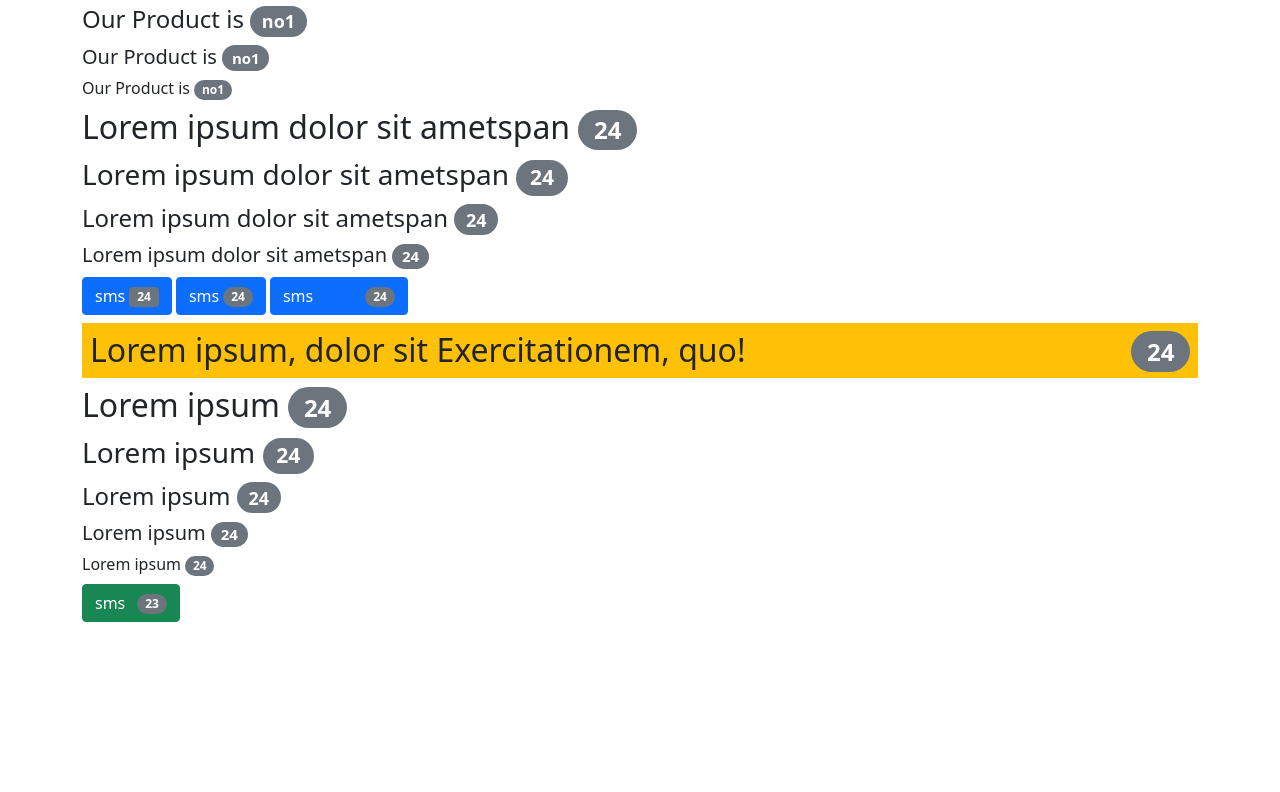
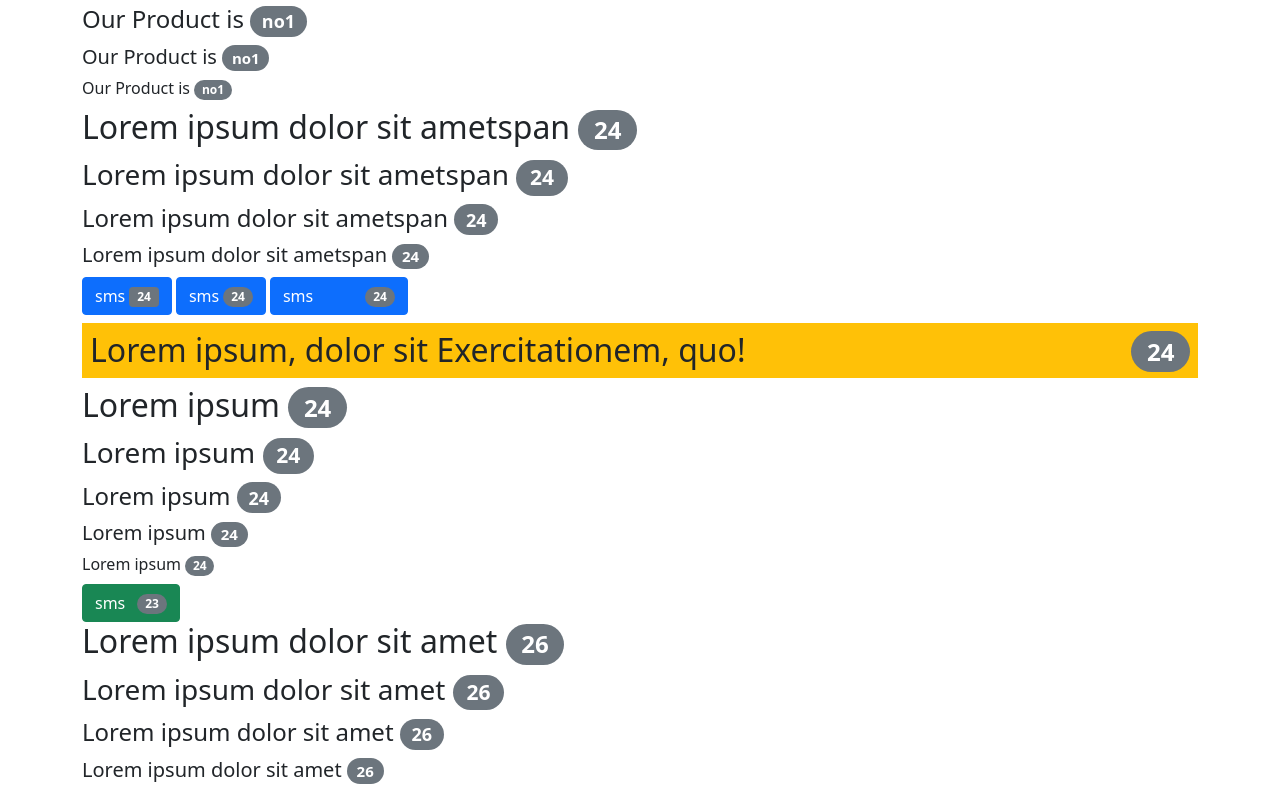
Before and after one commit to TheCreativeMind77/bootstrap_badge, a plain HTML site: page index.html in a window 1280 px wide. Shown: the part 881-1673 px from the top of the page. Before the commit the page ends 1503 px from the top, so only its background shows below. Drawn offline with nearby package versions, Linux system fonts and the light colour scheme.

Commit message:
7th commit

```diff
--- a/index.html
+++ b/index.html
@@ -104,6 +104,12 @@
             <button class="btn btn-success">sms <span class="badge bg-secondary rounded-pill ms-2">23</span></button>
         </div>
     </div>
+    <div class="container">
+        <h2>Lorem ipsum dolor sit amet <span class="badge bg-secondary rounded-pill">26</span></h2>
+        <h3>Lorem ipsum dolor sit amet <span class="badge bg-secondary rounded-pill">26</span></h3>
+        <h4>Lorem ipsum dolor sit amet <span class="badge bg-secondary rounded-pill">26</span></h4>
+        <h5>Lorem ipsum dolor sit amet <span class="badge bg-secondary rounded-pill">26</span></h5>
+    </div>
 
 
 
```
